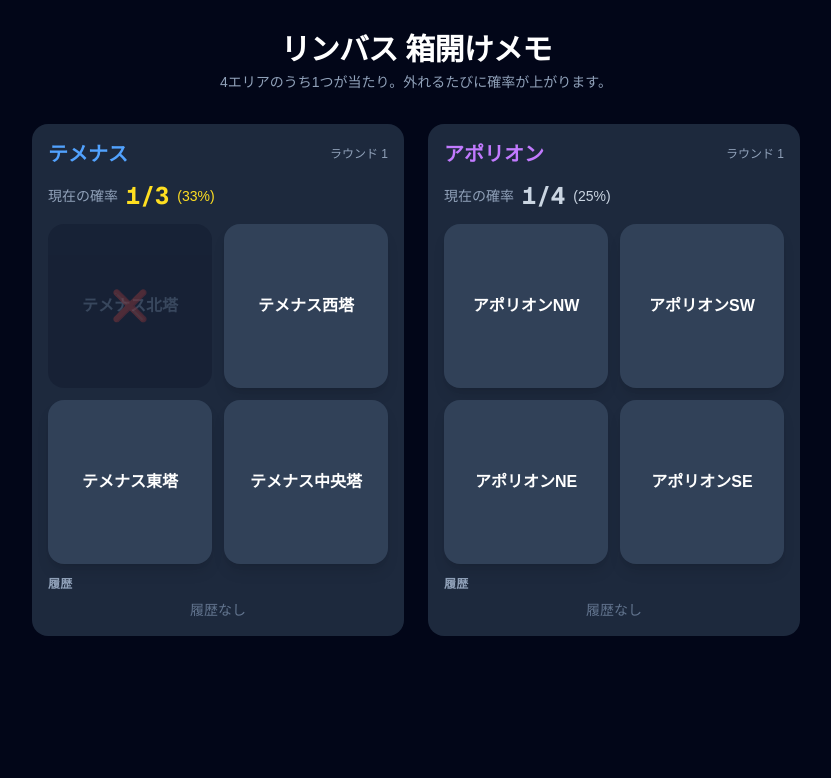
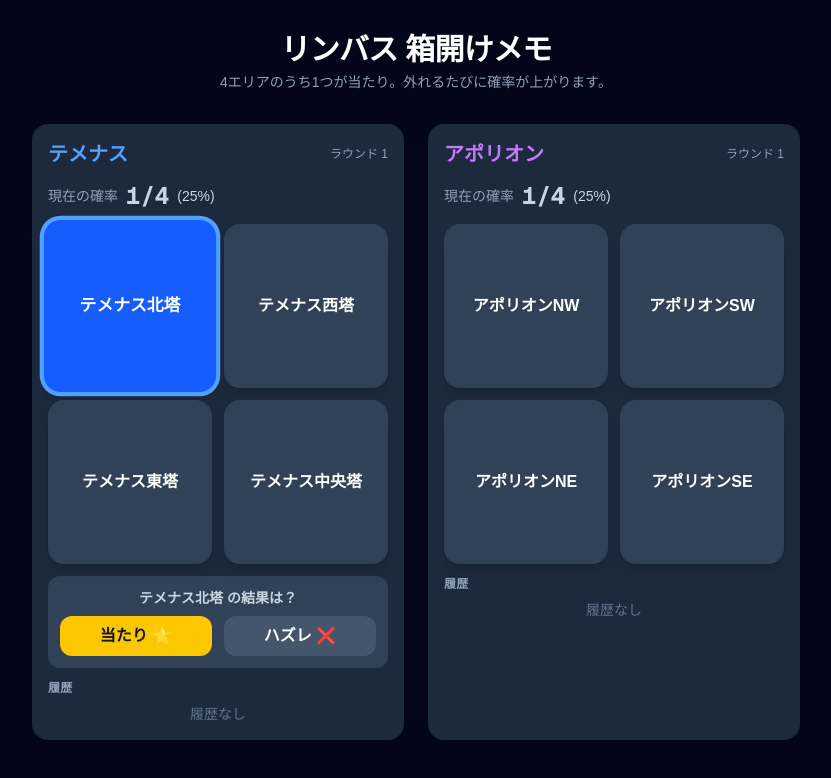
Before and after one commit to xxxkouxxx/desktop-tutorial, a Next.js app: page /desktop-tutorial/ in a window 1280 px wide. Both pictures are taken after a click on the button "テメナス北塔". Shown: the top 778 px of the page, without its empty margins (224-1055 px from the left). Built offline with nearby package versions, Linux system fonts and the light colour scheme.

Commit message:
エリアクリック後に当たり/ハズレを手動入力する方式に変更
- エリアボタンをクリックして選択状態にする
- 当たり/ハズレボタンで結果を記録
- 履歴は日付(mm/dd)のみ表示に変更

https://claude.ai/code/session_01FLh4cxTAHPxbUpY9yePDWo

```diff
--- a/app/page.tsx
+++ b/app/page.tsx
@@ -4,7 +4,7 @@ import { useState, useCallback, useRef } from "react";
 
 // ─── Types ───────────────────────────────────────────────────────────────────
 
-type BoxStatus = "unopened" | "eliminated" | "winner";
+type BoxStatus = "unopened" | "selected" | "eliminated" | "winner";
 
 interface Box {
   id: number;
@@ -13,16 +13,12 @@ interface Box {
 }
 
 interface HistoryEntry {
-  round: number;
-  winnerLabel: string;
-  tries: number;
-  time: string;
+  date: string; // mm/dd
 }
 
 interface SessionState {
   boxes: Box[];
-  winnerIdx: number;
-  tries: number;
+  selectedIdx: number | null;
   roundNum: number;
   done: boolean;
   history: HistoryEntry[];
@@ -42,7 +38,7 @@ function saveHistory(key: string, history: HistoryEntry[]): void {
   try {
     localStorage.setItem(key, JSON.stringify(history.slice(-100)));
   } catch {
-    // quota exceeded — in-memory state is source of truth
+    // quota exceeded
   }
 }
 
@@ -52,15 +48,17 @@ function buildBoxes(areaLabels: string[]): Box[] {
   return areaLabels.map((label, id) => ({ id, label, status: "unopened" as BoxStatus }));
 }
 
-function randomWinner(): number {
-  return Math.floor(Math.random() * 4);
+function getDate(): string {
+  const now = new Date();
+  const mm = String(now.getMonth() + 1).padStart(2, "0");
+  const dd = String(now.getDate()).padStart(2, "0");
+  return `${mm}/${dd}`;
 }
 
 function initSession(storageKey: string, areaLabels: string[]): SessionState {
   return {
     boxes: buildBoxes(areaLabels),
-    winnerIdx: randomWinner(),
-    tries: 0,
+    selectedIdx: null,
     roundNum: 1,
     done: false,
     history: loadHistory(storageKey),
@@ -68,7 +66,7 @@ function initSession(storageKey: string, areaLabels: string[]): SessionState {
 }
 
 function calcRemaining(boxes: Box[]): number {
-  return boxes.filter((b) => b.status === "unopened").length;
+  return boxes.filter((b) => b.status === "unopened" || b.status === "selected").length;
 }
 
 // ─── AreaBox Button ───────────────────────────────────────────────────────────
@@ -88,6 +86,8 @@ function AreaBoxButton({
   const styles: Record<BoxStatus, string> = {
     unopened:
       "bg-slate-700 hover:bg-slate-500 hover:scale-105 cursor-pointer text-white shadow-lg",
+    selected:
+      "bg-blue-600 ring-4 ring-blue-400 text-white shadow-xl cursor-default scale-105",
     eliminated:
       "bg-slate-900 opacity-40 cursor-not-allowed text-slate-500",
     winner:
@@ -137,30 +137,17 @@ function HistoryTable({
           クリア
         </button>
       </div>
-      <div className="overflow-y-auto max-h-48 rounded-lg border border-slate-700">
-        <table className="w-full text-xs text-slate-300">
-          <thead className="bg-slate-800 sticky top-0">
-            <tr>
-              <th className="py-1 px-2 text-left">R</th>
-              <th className="py-1 px-2 text-left">当たり</th>
-              <th className="py-1 px-2 text-center">回数</th>
-              <th className="py-1 px-2 text-right">時刻</th>
-            </tr>
-          </thead>
-          <tbody>
-            {[...history].reverse().map((entry, i) => (
-              <tr
-                key={`${entry.round}-${i}`}
-                className={i % 2 === 0 ? "bg-slate-900" : "bg-slate-800/50"}
-              >
-                <td className="py-1 px-2">{entry.round}</td>
-                <td className="py-1 px-2 text-yellow-400">{entry.winnerLabel}</td>
-                <td className="py-1 px-2 text-center">{entry.tries}</td>
-                <td className="py-1 px-2 text-right text-slate-500">{entry.time}</td>
-              </tr>
-            ))}
-          </tbody>
-        </table>
+      <div className="overflow-y-auto max-h-32 rounded-lg border border-slate-700 p-2">
+        <div className="flex flex-wrap gap-1">
+          {[...history].reverse().map((entry, i) => (
+            <span
+              key={i}
+              className="text-xs bg-slate-700 text-slate-300 rounded px-2 py-1"
+            >
+              {entry.date}
+            </span>
+          ))}
+        </div>
       </div>
     </div>
   );
@@ -184,31 +171,27 @@ function SessionPanel({
   );
   const timerRef = useRef<ReturnType<typeof setTimeout> | null>(null);
 
-  const handleClick = useCallback(
-    (idx: number) => {
-      if (session.done) return;
+  const handleBoxClick = useCallback((idx: number) => {
+    setSession((prev) => {
+      if (prev.done || prev.selectedIdx !== null) return prev;
+      const newBoxes = prev.boxes.map((b) =>
+        b.id === idx ? { ...b, status: "selected" as BoxStatus } : b
+      );
+      return { ...prev, boxes: newBoxes, selectedIdx: idx };
+    });
+  }, []);
 
+  const handleResult = useCallback(
+    (result: "当たり" | "ハズレ") => {
       setSession((prev) => {
-        if (prev.done) return prev;
+        if (prev.selectedIdx === null) return prev;
+        const idx = prev.selectedIdx;
 
-        const won = idx === prev.winnerIdx;
-        const newTries = prev.tries + 1;
-        const newBoxes: Box[] = prev.boxes.map((b) =>
-          b.id === idx
-            ? { ...b, status: (won ? "winner" : "eliminated") as BoxStatus }
-            : b
-        );
-
-        if (won) {
-          const entry: HistoryEntry = {
-            round: prev.roundNum,
-            winnerLabel: areaLabels[prev.winnerIdx],
-            tries: newTries,
-            time: new Date().toLocaleTimeString("ja-JP", {
-              hour: "2-digit",
-              minute: "2-digit",
-            }),
-          };
+        if (result === "当たり") {
+          const newBoxes = prev.boxes.map((b) =>
+            b.id === idx ? { ...b, status: "winner" as BoxStatus } : b
+          );
+          const entry: HistoryEntry = { date: getDate() };
           const newHistory = [...prev.history, entry];
           saveHistory(storageKey, newHistory);
 
@@ -216,21 +199,23 @@ function SessionPanel({
           timerRef.current = setTimeout(() => {
             setSession((s) => ({
               boxes: buildBoxes(areaLabels),
-              winnerIdx: randomWinner(),
-              tries: 0,
+              selectedIdx: null,
               roundNum: s.roundNum + 1,
               done: false,
               history: s.history,
             }));
           }, 1200);
 
-          return { ...prev, boxes: newBoxes, tries: newTries, done: true, history: newHistory };
+          return { ...prev, boxes: newBoxes, selectedIdx: null, done: true, history: newHistory };
+        } else {
+          const newBoxes = prev.boxes.map((b) =>
+            b.id === idx ? { ...b, status: "eliminated" as BoxStatus } : b
+          );
+          return { ...prev, boxes: newBoxes, selectedIdx: null };
         }
-
-        return { ...prev, boxes: newBoxes, tries: newTries };
       });
     },
-    [session.done, storageKey]
+    [storageKey, areaLabels]
   );
 
   const clearHistory = useCallback(() => {
@@ -250,6 +235,11 @@ function SessionPanel({
       : remaining === 2
       ? "text-orange-400"
       : "text-red-400";
+
+  const selectedBox =
+    session.selectedIdx !== null
+      ? session.boxes.find((b) => b.id === session.selectedIdx)
+      : null;
 
   return (
     <div className="flex flex-col bg-slate-800 rounded-2xl p-4 gap-3">
@@ -272,11 +262,34 @@ function SessionPanel({
           <AreaBoxButton
             key={box.id}
             box={box}
-            disabled={session.done}
-            onClick={() => handleClick(box.id)}
+            disabled={session.done || session.selectedIdx !== null}
+            onClick={() => handleBoxClick(box.id)}
           />
         ))}
       </div>
+
+      {/* 当たり / ハズレ panel */}
+      {selectedBox && !session.done && (
+        <div className="flex flex-col items-center gap-2 bg-slate-700 rounded-xl p-3">
+          <span className="text-sm text-slate-300 font-semibold">
+            {selectedBox.label} の結果は？
+          </span>
+          <div className="flex gap-3 w-full">
+            <button
+              onClick={() => handleResult("当たり")}
+              className="flex-1 py-2 bg-yellow-400 text-slate-900 font-bold rounded-xl hover:bg-yellow-300 transition-colors"
+            >
+              当たり ⭐
+            </button>
+            <button
+              onClick={() => handleResult("ハズレ")}
+              className="flex-1 py-2 bg-slate-600 text-white font-bold rounded-xl hover:bg-slate-500 transition-colors"
+            >
+              ハズレ ❌
+            </button>
+          </div>
+        </div>
+      )}
 
       {/* Win message */}
       {session.done && (
```
